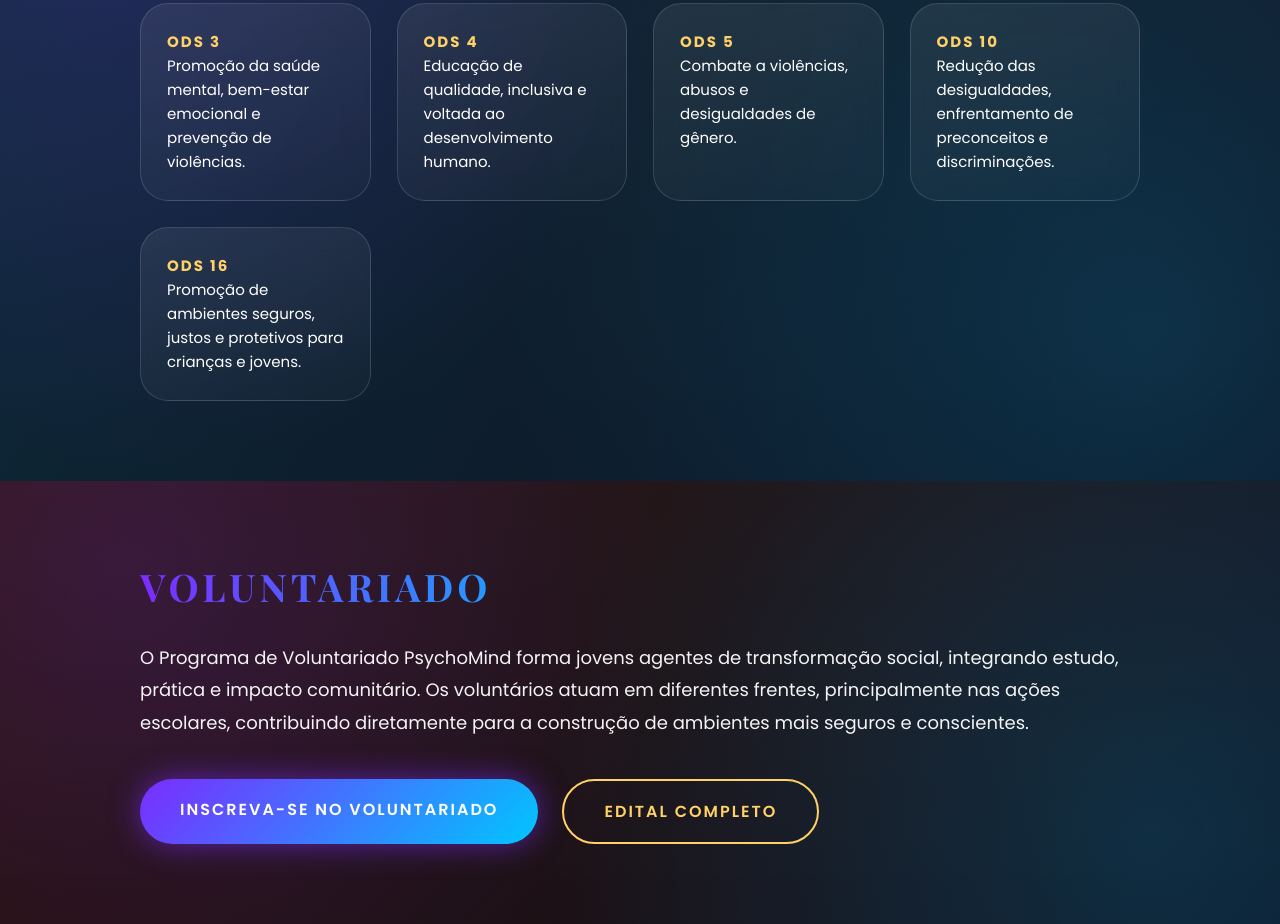
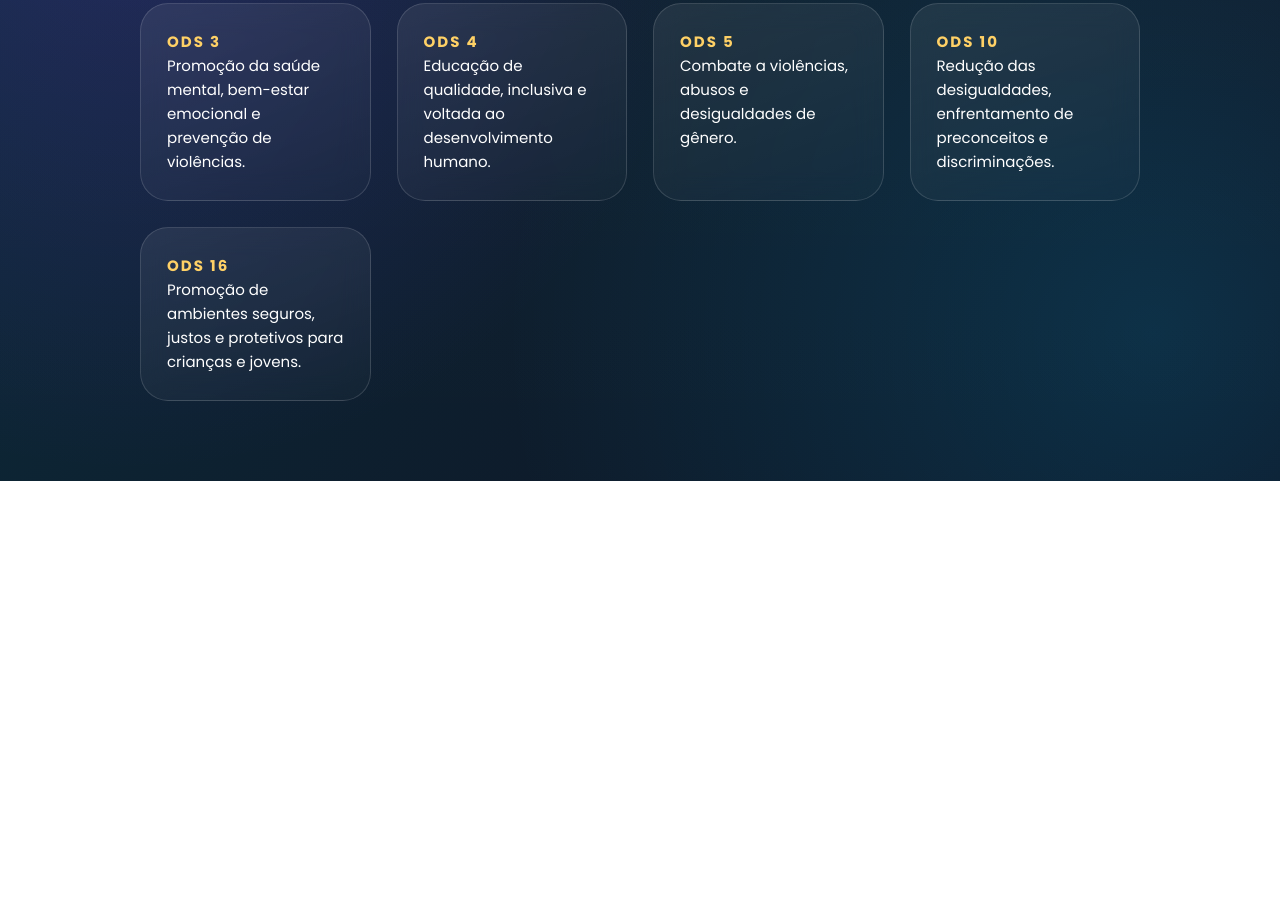
Before and after one commit to pedrothiagoserejovieira-tech/psychominds-site, a plain HTML site: page index.html in a window 1280 px wide. Shown: the part 3555-4479 px from the top of the page. After the commit the page ends 4036 px from the top, so only its background shows below. Drawn offline with nearby package versions, Linux system fonts and the light colour scheme.

```diff
--- a/index.html
+++ b/index.html
@@ -545,22 +545,5 @@
   </div>
 </section>
 
-<!-- VOLUNTARIADO -->
-<section class="section volunteer">
-  <div class="container">
-    <h2 class="section-title">VOLUNTARIADO</h2>
-    <p class="section-text">
-      O Programa de Voluntariado PsychoMind forma jovens agentes de transformação social,
-      integrando estudo, prática e impacto comunitário. Os voluntários atuam em diferentes
-      frentes, principalmente nas ações escolares, contribuindo diretamente para a construção
-      de ambientes mais seguros e conscientes.
-    </p>
-    <div class="center-buttons">
-      <a href="https://forms.gle/8Ly644HNzDZnVTqm8" target="_blank" class="btn primary">INSCREVA-SE NO VOLUNTARIADO</a>
-      <a href="https://drive.google.com/file/d/1gANnbhH3niKt8L-66gLQgYSkMyTCP6g5/view?usp=drivesdk" target="_blank" class="btn secondary">EDITAL COMPLETO</a>
-    </div>
-  </div>
-</section>
-
 </body>
 </html>
```
